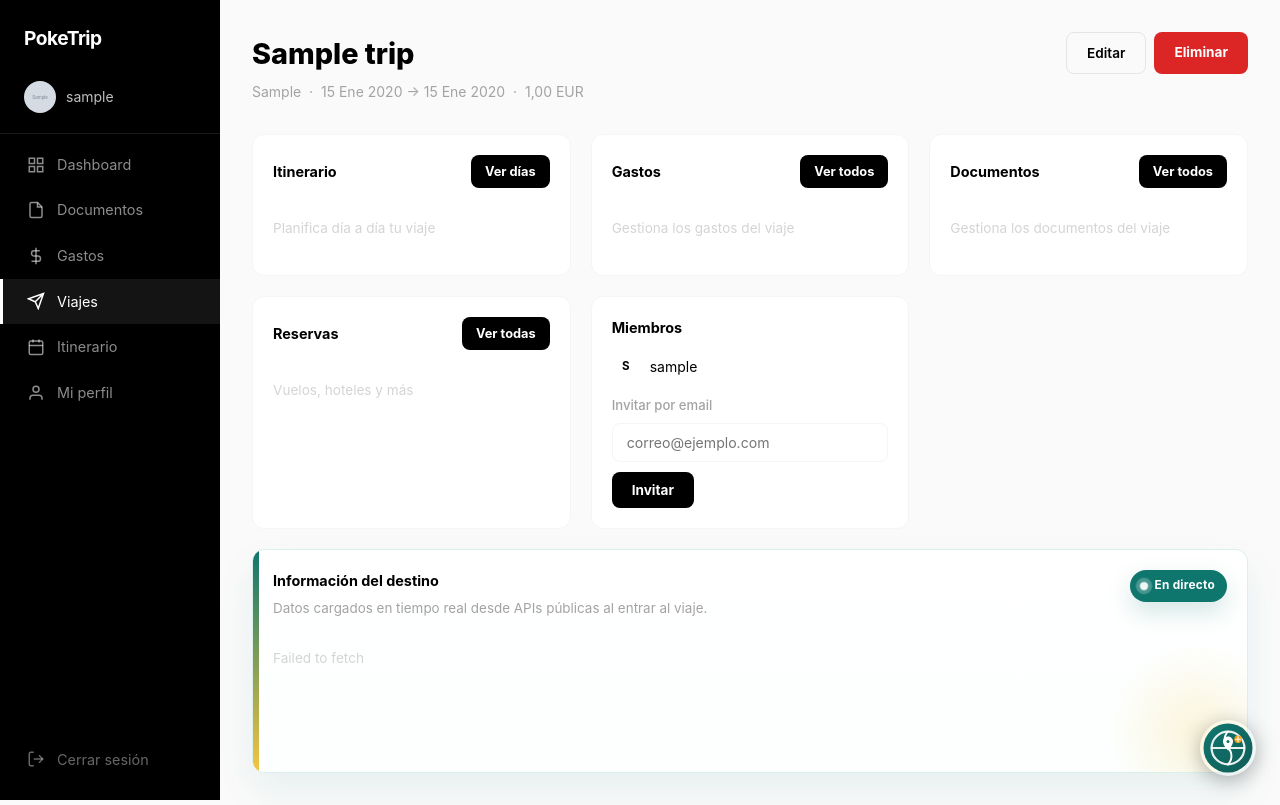
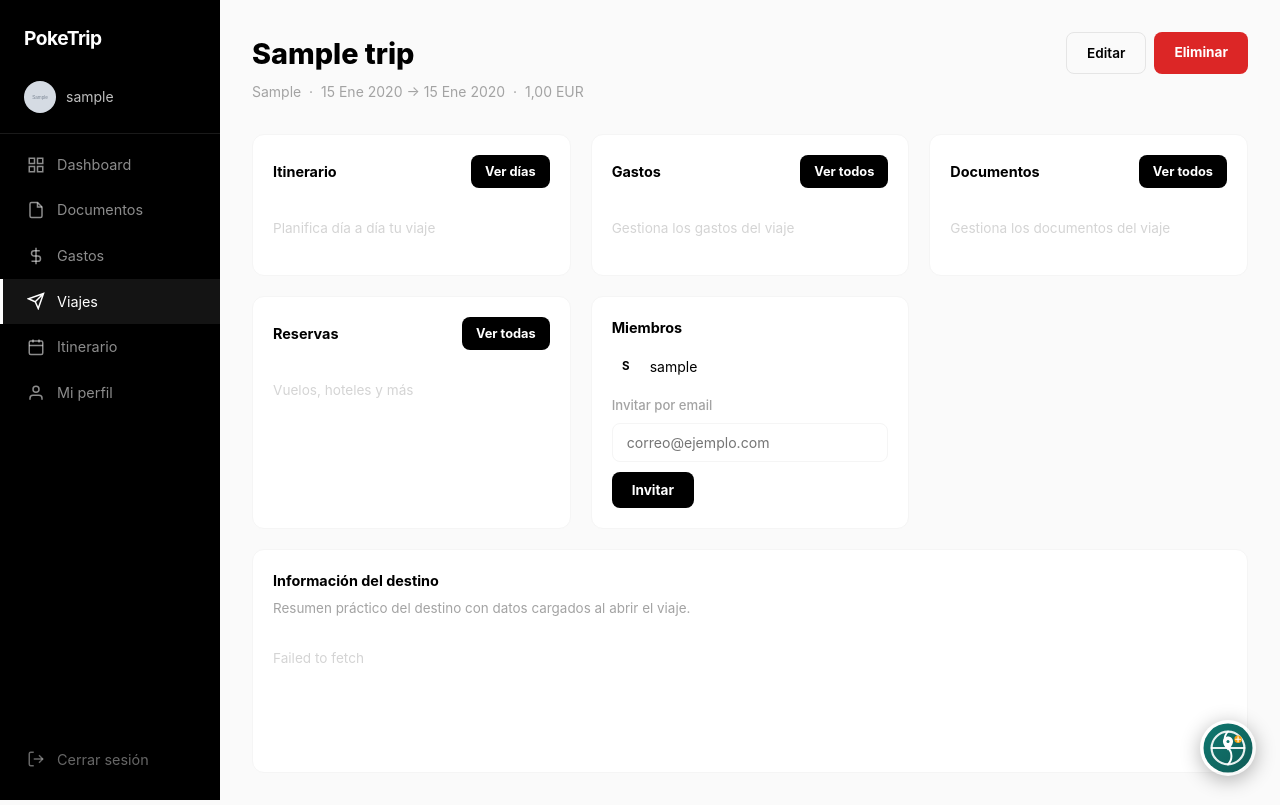
Before and after one commit to GonzaloGarcia10/Poketrip, a Django app: page /trips/1/ in a window 1280 px wide. Run offline with Django 4.2, Linux system fonts and the light colour scheme; a user stored in the database is signed in; tables that the repository leaves empty hold one stand-in row (values such as "Sample post"); grey boxes marked "Sample" are stand-in pictures.

Commit message:
style: simplify destination info section

```diff
--- a/static/css/global.css
+++ b/static/css/global.css
@@ -1129,28 +1129,10 @@ img { display: block; max-width: 100%; }
 }
 
 .trip-live__badge {
-    display: inline-flex;
-    align-items: center;
-    gap: 7px;
-    padding: 7px 12px 7px 10px;
-    border-radius: 999px;
-    background: #0f766e;
-    box-shadow: 0 10px 24px rgba(15, 118, 110, 0.18);
-    color: var(--white);
-    font-size: 0.74rem;
-    font-weight: 700;
-    letter-spacing: 0.02em;
-    white-space: nowrap;
-    flex-shrink: 0;
+    display: none;
 }
 .trip-live__badge::before {
-    content: '';
-    width: 8px;
-    height: 8px;
-    border-radius: 50%;
-    background: #ffffff;
-    box-shadow: 0 0 0 4px rgba(255, 255, 255, 0.25);
-    animation: pkLivePulse 1.6s ease-in-out infinite;
+    content: none;
 }
 @keyframes pkLivePulse {
     0%, 100% { transform: scale(1); opacity: 1; }
@@ -1357,20 +1335,13 @@ img { display: block; max-width: 100%; }
 .trip-section--live {
     position: relative;
     overflow: hidden;
-    border-color: #dcefeb;
-    background: linear-gradient(180deg, #ffffff 0%, #fcfffe 100%);
-    box-shadow: 0 18px 38px rgba(15, 118, 110, 0.08);
+    border-color: var(--gray-100);
+    background: var(--white);
+    box-shadow: none;
 }
 
 .trip-section--live::after {
-    content: '';
-    position: absolute;
-    inset: auto -40px -50px auto;
-    width: 180px;
-    height: 180px;
-    border-radius: 50%;
-    background: radial-gradient(circle, rgba(245, 197, 66, 0.18) 0%, transparent 70%);
-    pointer-events: none;
+    content: none;
 }
 
 /* ── Live destination card · responsive ── */
@@ -1397,25 +1368,25 @@ img { display: block; max-width: 100%; }
     .trip-live-weather { padding: 14px; }
     .trip-live-weather__main strong { font-size: 2rem; }
     .trip-live-card__head h3 { font-size: 1.1rem; }
-    .trip-live-card__flag { width: 28px !important; height: 20px !important; max-width: 28px !important; }
+    .trip-live-card__flag { width: 24px !important; height: 16px !important; max-width: 24px !important; }
     .trip-live__badge { font-size: 0.7rem; padding: 6px 10px 6px 8px; }
     .trip-live-fx { grid-template-columns: 1fr 1fr; }
 }
 
 .trip-section--live::before {
-    content: '';
+    content: none;
     position: absolute;
     inset: 0 auto 0 0;
     width: 6px;
-    background: linear-gradient(180deg, #0f766e 0%, #f5c542 100%);
+    background: none;
 }
 
 .trip-live-card {
-    box-shadow: inset 0 0 0 1px rgba(255, 255, 255, 0.4);
+    box-shadow: none;
 }
 
 .trip-live-card--hero {
-    padding: 22px;
+    padding: 18px;
 }
 
 .trip-live-card strong {
--- a/trips/templates/trips/trip_detail.html
+++ b/trips/templates/trips/trip_detail.html
@@ -133,9 +133,8 @@
         <div class="trip-section__head trip-section__head--stacked">
           <div>
             <h2>Información del destino</h2>
-            <p class="trip-live__intro">Datos cargados en tiempo real desde APIs públicas al entrar al viaje.</p>
+            <p class="trip-live__intro">Resumen práctico del destino con datos cargados al abrir el viaje.</p>
           </div>
-          <span class="trip-live__badge">En directo</span>
         </div>
       <div id="trip-live-panel" class="trip-live-panel">
         <p class="empty-hint">Cargando información del destino...</p>
```
Also changed, not shown: other parts of static/css/global.css (+24 -28 lines).
